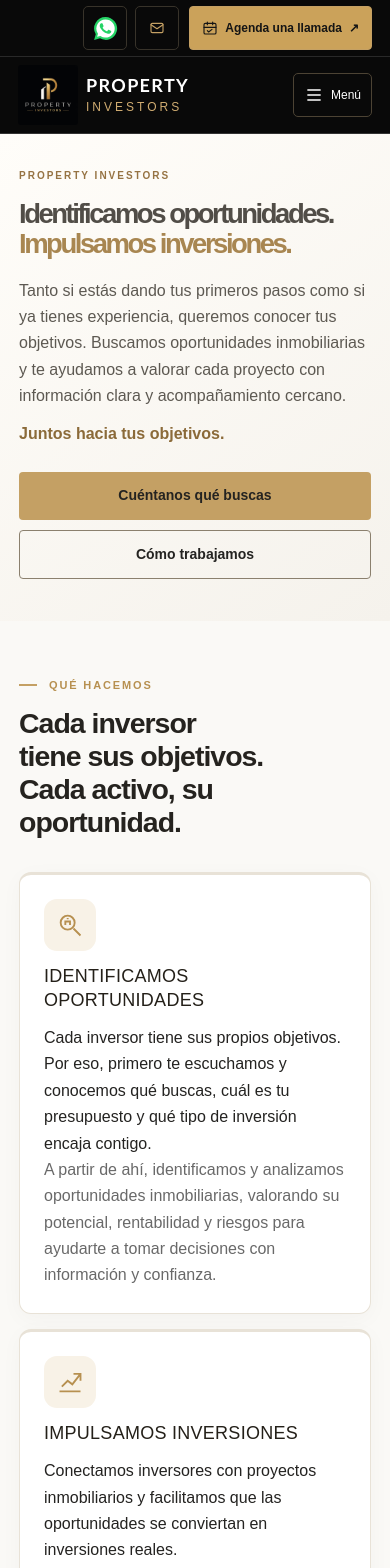
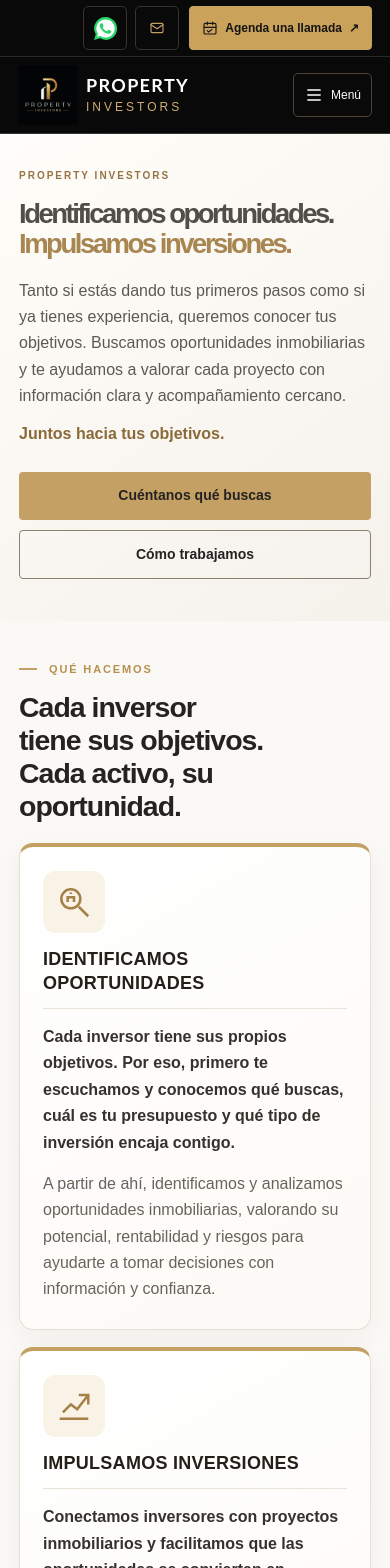
Before and after one commit to propertyinvestors42/property-investors-web, a Next.js app: page / in a window 390 px wide. Shown: the top 1568 px of the page. Built offline with nearby package versions, Linux system fonts and the light colour scheme.

Commit message:
Highlight service headings, refine card appearance and reduce hero-to-content spacing

```diff
--- a/src/app/globals.css
+++ b/src/app/globals.css
@@ -308,3 +308,30 @@ body{background:#faf9f6;color:var(--ink)}
 @media(max-width:380px){
  .hero-headline{font-size:clamp(24px,6.7vw,26px)!important;letter-spacing:-.095em!important}
 }
+
+/* More polished introductory service cards, tighter transition from hero */
+.intro-services.section{padding-top:48px;padding-bottom:66px}
+.intro-services>h2{margin-bottom:20px}
+.intro-services .service-grid{margin-top:25px;gap:24px;align-items:stretch}
+.intro-services .intro-service-card{
+ position:relative;padding:32px 34px 34px;
+ border:1px solid #e5dfd3;border-top:4px solid #c4a064;
+ border-radius:14px;background:linear-gradient(150deg,#fff,#fcfaf6);
+ box-shadow:0 8px 28px #3027160d;
+}
+.intro-services .intro-service-card svg{width:38px!important;height:38px!important;margin-bottom:15px!important;stroke:#a58048}
+.intro-services .intro-service-title{
+ font-size:clamp(20px,2vw,24px)!important;line-height:1.25;
+ font-weight:800;letter-spacing:.015em!important;color:#2b2925;
+ margin:8px 0 19px;padding-bottom:15px;border-bottom:1px solid #e9e2d7;
+}
+.intro-services .intro-service-lead{font-size:18px!important;line-height:1.55!important;font-weight:550;color:#35322d;margin:0 0 15px!important}
+.intro-services .intro-service-card .muted{font-size:15.5px;line-height:1.75;color:#69635b}
+@media(max-width:720px){
+ .intro-services.section{padding-top:32px;padding-bottom:45px}
+ .intro-services .service-grid{margin-top:20px;gap:17px}
+ .intro-services .intro-service-card{padding:24px 23px 26px}
+ .intro-services .intro-service-title{font-size:20px!important;margin:7px 0 15px;padding-bottom:13px}
+ .intro-services .intro-service-lead{font-size:16px!important;line-height:1.6!important}
+ .intro-services .intro-service-card .muted{font-size:15px;line-height:1.7}
+}
```
